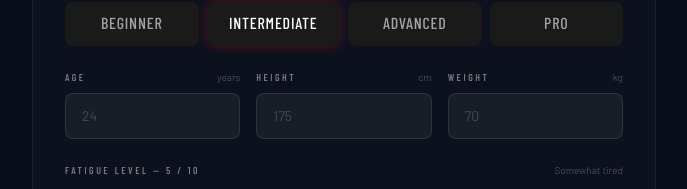
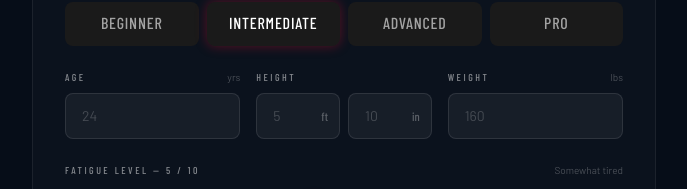
Before and after one commit to KyleKDang/redwings-ai, a React app in the folder frontend/: page / in a window 1280 px wide. Shown: the part 1088-1277 px from the top of the page, without its empty margins (296-983 px from the left). Built offline with nearby package versions, Linux system fonts and the light colour scheme; the HTML template or start-up script is replaced by a standard one.

Commit message:
Change profile form units to use imperial system

```diff
--- a/frontend/src/components/ProfileForm.jsx
+++ b/frontend/src/components/ProfileForm.jsx
@@ -16,15 +16,16 @@ function Field({ label, hint, children }) {
 }
 
 const inputCls =
-  "w-full bg-white/5 border border-white/10 rounded-lg px-4 py-3 text-white placeholder-white/20 focus:outline-none focus:border-[#E8112D] focus:bg-white/8 transition-all duration-200 font-body text-sm";
+  "w-full bg-white/5 border border-white/10 rounded-lg px-4 py-3 text-white placeholder-white/20 focus:outline-none focus:border-[#E8112D] focus:bg-white/[0.08] transition-all duration-200 font-body text-sm";
 
 export default function ProfileForm({ onSubmit }) {
   const [form, setForm] = useState({
     sport: "Snowboarding",
     skill_level: "Intermediate",
     age: "",
-    height_cm: "",
-    weight_kg: "",
+    height_ft: "",
+    height_in: "",
+    weight_lbs: "",
     fatigue_level: 5,
     injury_history: "",
   });
@@ -74,27 +75,41 @@ export default function ProfileForm({ onSubmit }) {
         </div>
       </Field>
 
-      {/* Body metrics row */}
+      {/* Body metrics */}
       <div className="grid grid-cols-3 gap-4">
-        <Field label="Age" hint="years">
+        <Field label="Age" hint="yrs">
           <input type="number" placeholder="24" min={10} max={80}
             value={form.age} onChange={(e) => set("age", e.target.value)}
             className={inputCls} required />
         </Field>
-        <Field label="Height" hint="cm">
-          <input type="number" placeholder="175"
-            value={form.height_cm} onChange={(e) => set("height_cm", e.target.value)}
-            className={inputCls} required />
+        <Field label="Height">
+          <div className="flex gap-2">
+            <div className="relative flex-1">
+              <input type="number" placeholder="5" min={3} max={8}
+                value={form.height_ft} onChange={(e) => set("height_ft", e.target.value)}
+                className={inputCls} required />
+              <span className="absolute right-3 top-1/2 -translate-y-1/2 text-xs text-white/30 font-condensed">ft</span>
+            </div>
+            <div className="relative flex-1">
+              <input type="number" placeholder="10" min={0} max={11}
+                value={form.height_in} onChange={(e) => set("height_in", e.target.value)}
+                className={inputCls} required />
+              <span className="absolute right-3 top-1/2 -translate-y-1/2 text-xs text-white/30 font-condensed">in</span>
+            </div>
+          </div>
         </Field>
-        <Field label="Weight" hint="kg">
-          <input type="number" placeholder="70"
-            value={form.weight_kg} onChange={(e) => set("weight_kg", e.target.value)}
+        <Field label="Weight" hint="lbs">
+          <input type="number" placeholder="160"
+            value={form.weight_lbs} onChange={(e) => set("weight_lbs", e.target.value)}
             className={inputCls} required />
         </Field>
       </div>
 
       {/* Fatigue slider */}
-      <Field label={`Fatigue Level — ${form.fatigue_level} / 10`} hint={form.fatigue_level <= 3 ? "Feeling fresh" : form.fatigue_level <= 6 ? "Somewhat tired" : "Very fatigued"}>
+      <Field
+        label={`Fatigue Level — ${form.fatigue_level} / 10`}
+        hint={form.fatigue_level <= 3 ? "Feeling fresh" : form.fatigue_level <= 6 ? "Somewhat tired" : "Very fatigued"}
+      >
         <div className="relative pt-1">
           <input
             type="range" min={1} max={10} value={form.fatigue_level}
```
